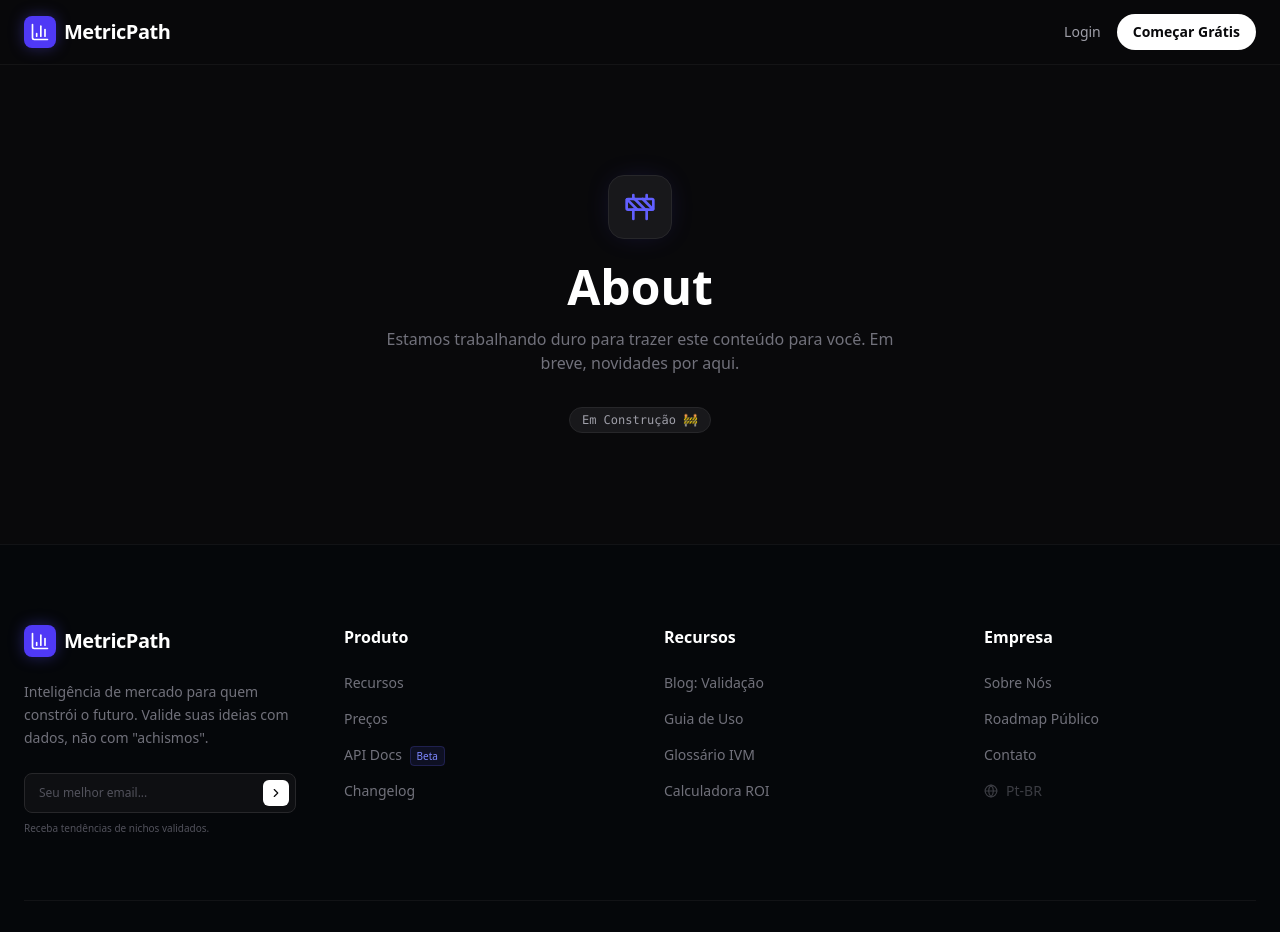
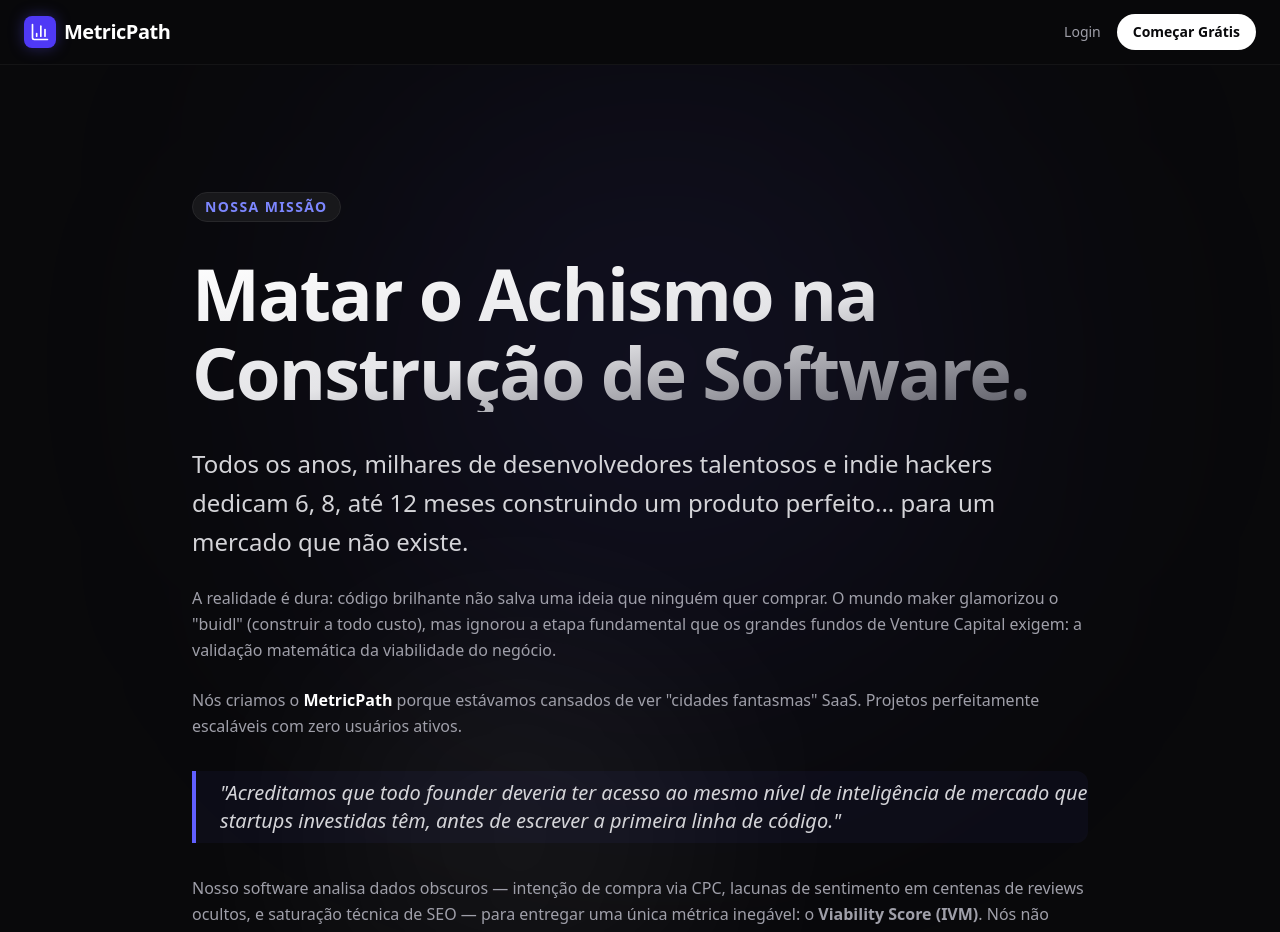
Before and after one commit to danmarquees/metricpath, a React (Vite) app: page /about in a window 1280 px wide. Shown: the top 932 px of the page. Built offline with nearby package versions, Linux system fonts and the light colour scheme.

Commit message:
feat: implement About Us manifesto page with core values grid

```diff
--- a/src/pages/public/About.tsx
+++ b/src/pages/public/About.tsx
@@ -1,5 +1,135 @@
-import PlaceholderPage from './PlaceholderPage';
+import { Target, Lightbulb, Shield, Code, ArrowRight } from 'lucide-react';
+import { Link } from 'react-router-dom';
 
 export default function About() {
-    return <PlaceholderPage title="About" />;
+    return (
+        <div className="min-h-screen bg-zinc-950 text-white font-sans selection:bg-indigo-500/30 pb-24">
+
+            {/* Hero Manifesto Section */}
+            <section className="relative pt-32 pb-20 px-6 overflow-hidden border-b border-white/5 bg-zinc-950">
+                <div className="absolute top-0 right-1/4 w-[600px] h-[600px] bg-indigo-500/10 blur-[150px] rounded-full pointer-events-none" />
+                <div className="absolute bottom-0 left-1/4 w-[400px] h-[400px] bg-white/5 blur-[100px] rounded-full pointer-events-none" />
+
+                <div className="max-w-4xl mx-auto relative z-10">
+                    <span className="inline-flex items-center px-3 py-1 rounded-full bg-zinc-900 border border-zinc-800 text-indigo-400 text-sm font-bold tracking-widest uppercase mb-8">
+                        Nossa Missão
+                    </span>
+
+                    <h1 className="text-5xl md:text-7xl font-black tracking-tight mb-8 leading-[1.1] bg-clip-text text-transparent bg-gradient-to-br from-white via-zinc-200 to-zinc-600">
+                        Matar o Achismo na Construção de Software.
+                    </h1>
+
+                    <div className="prose prose-invert prose-lg max-w-none text-zinc-400 leading-relaxed space-y-6">
+                        <p className="text-xl md:text-2xl text-zinc-300 font-medium leading-relaxed">
+                            Todos os anos, milhares de desenvolvedores talentosos e indie hackers dedicam 6, 8, até 12 meses construindo um produto perfeito... para um mercado que não existe.
+                        </p>
+                        <p>
+                            A realidade é dura: código brilhante não salva uma ideia que ninguém quer comprar. O mundo maker glamorizou o "buidl" (construir a todo custo), mas ignorou a etapa fundamental que os grandes fundos de Venture Capital exigem: a validação matemática da viabilidade do negócio.
+                        </p>
+                        <p>
+                            Nós criamos o <strong className="text-white">MetricPath</strong> porque estávamos cansados de ver "cidades fantasmas" SaaS. Projetos perfeitamente escaláveis com zero usuários ativos.
+                        </p>
+
+                        <blockquote className="border-l-4 border-indigo-500 pl-6 py-2 my-8 text-xl italic text-zinc-300 bg-indigo-500/5 rounded-r-xl">
+                            "Acreditamos que todo founder deveria ter acesso ao mesmo nível de inteligência de mercado que startups investidas têm, antes de escrever a primeira linha de código."
+                        </blockquote>
+
+                        <p>
+                            Nosso software analisa dados obscuros — intenção de compra via CPC, lacunas de sentimento em centenas de reviews ocultos, e saturação técnica de SEO — para entregar uma única métrica inegável: o <strong>Viability Score (IVM)</strong>.
+                            Nós não dizemos como codar seu app, nós dizemos se vale a pena começar.
+                        </p>
+                    </div>
+                </div>
+            </section>
+
+            {/* Core Values Section */}
+            <section className="py-24 px-6 relative">
+                <div className="max-w-6xl mx-auto">
+
+                    <div className="text-center mb-16">
+                        <h2 className="text-3xl md:text-5xl font-black mb-4">Nossos Princípios</h2>
+                        <p className="text-zinc-500 max-w-2xl mx-auto text-lg">Os pilares que guiam exatamente como o MetricPath audita mercados e gera nossos relatórios.</p>
+                    </div>
+
+                    <div className="grid grid-cols-1 md:grid-cols-2 lg:grid-cols-4 gap-6">
+
+                        {/* Value 1 */}
+                        <div className="bg-zinc-900/40 border border-zinc-800/80 rounded-3xl p-8 hover:bg-zinc-900/80 transition-colors">
+                            <div className="w-12 h-12 rounded-2xl bg-indigo-500/10 text-indigo-400 flex items-center justify-center mb-6">
+                                <Target size={24} />
+                            </div>
+                            <h3 className="text-xl font-bold text-white mb-3">Dados, não feeling</h3>
+                            <p className="text-zinc-400 text-sm leading-relaxed">
+                                Achismo não paga servidor. Nós não olhamos para a "paixão" do founder, cruzamos os números absolutos de dor do usuário e intenção financeira real.
+                            </p>
+                        </div>
+
+                        {/* Value 2 */}
+                        <div className="bg-zinc-900/40 border border-zinc-800/80 rounded-3xl p-8 hover:bg-zinc-900/80 transition-colors">
+                            <div className="w-12 h-12 rounded-2xl bg-emerald-500/10 text-emerald-400 flex items-center justify-center mb-6">
+                                <Shield size={24} />
+                            </div>
+                            <h3 className="text-xl font-bold text-white mb-3">Risco Assimétrico</h3>
+                            <p className="text-zinc-400 text-sm leading-relaxed">
+                                A ideia é proteger seu tempo. Exigimos que uma oportunidade tenha um upside muito maior que o downside para considerá-la viável no score.
+                            </p>
+                        </div>
+
+                        {/* Value 3 */}
+                        <div className="bg-zinc-900/40 border border-zinc-800/80 rounded-3xl p-8 hover:bg-zinc-900/80 transition-colors">
+                            <div className="w-12 h-12 rounded-2xl bg-rose-500/10 text-rose-400 flex items-center justify-center mb-6">
+                                <Lightbulb size={24} />
+                            </div>
+                            <h3 className="text-xl font-bold text-white mb-3">Gaps Abertos</h3>
+                            <p className="text-zinc-400 text-sm leading-relaxed">
+                                Encontrar oceano azul acabou. Nós caçamos as fraquezas sistêmicas em oceanos vermelhos (concorrentes ruins) para te dar um ponto cego de entrada.
+                            </p>
+                        </div>
+
+                        {/* Value 4 */}
+                        <div className="bg-zinc-900/40 border border-zinc-800/80 rounded-3xl p-8 hover:bg-zinc-900/80 transition-colors">
+                            <div className="w-12 h-12 rounded-2xl bg-amber-500/10 text-amber-400 flex items-center justify-center mb-6">
+                                <Code size={24} />
+                            </div>
+                            <h3 className="text-xl font-bold text-white mb-3">Feito por Builders</h3>
+                            <p className="text-zinc-400 text-sm leading-relaxed">
+                                Somos devs indie quecansaram de errar. A ferramenta escova a complexidade de marketing e entrega o "papo reto" que engenheiros gostam de ler.
+                            </p>
+                        </div>
+
+                    </div>
+                </div>
+            </section>
+
+            {/* CTA Section */}
+            <section className="px-6 py-20 relative">
+                <div className="max-w-4xl mx-auto">
+                    <div className="bg-zinc-900 border border-zinc-800 rounded-[2rem] p-10 md:p-16 text-center shadow-2xl relative overflow-hidden">
+                        <div className="absolute top-1/2 left-1/2 -translate-x-1/2 -translate-y-1/2 w-full h-full bg-[radial-gradient(circle_at_center,_var(--tw-gradient-stops))] from-indigo-500/10 via-transparent to-transparent pointer-events-none" />
+
+                        <h2 className="text-3xl md:text-5xl font-black mb-6 relative z-10">Pronto para validar sua ideia?</h2>
+                        <p className="text-zinc-400 text-lg md:text-xl mb-10 max-w-2xl mx-auto relative z-10">
+                            Pare de jogar fora meses de vida em projetos que não tem tração orgânica. Obtenha inteligência real agora.
+                        </p>
+
+                        <div className="flex flex-col sm:flex-row items-center justify-center gap-4 relative z-10">
+                            <Link
+                                to="/pricing"
+                                className="w-full sm:w-auto px-8 py-4 rounded-xl bg-white text-black font-bold flex items-center justify-center gap-2 hover:bg-zinc-200 transition-colors"
+                            >
+                                Gerar Relatório <ArrowRight size={20} />
+                            </Link>
+                            <Link
+                                to="/roi-calculator"
+                                className="w-full sm:w-auto px-8 py-4 rounded-xl bg-zinc-800 text-white font-bold hover:bg-zinc-700 transition-colors flex items-center justify-center"
+                            >
+                                Calcular Custo do Risco
+                            </Link>
+                        </div>
+                    </div>
+                </div>
+            </section>
+
+        </div>
+    );
 }
```
